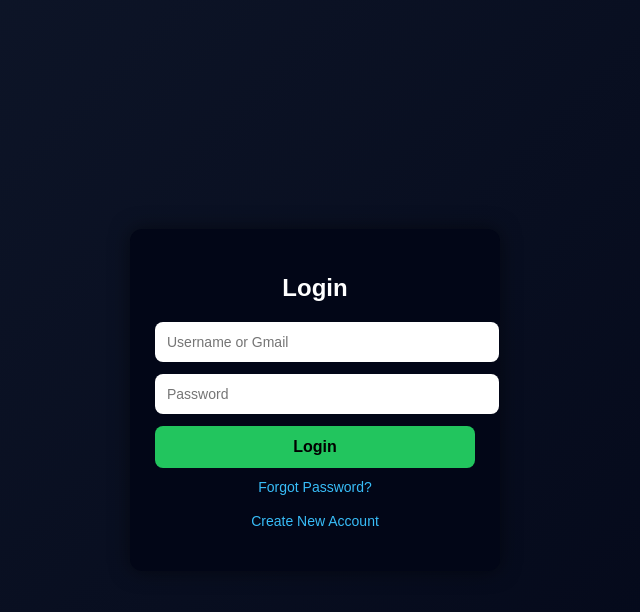
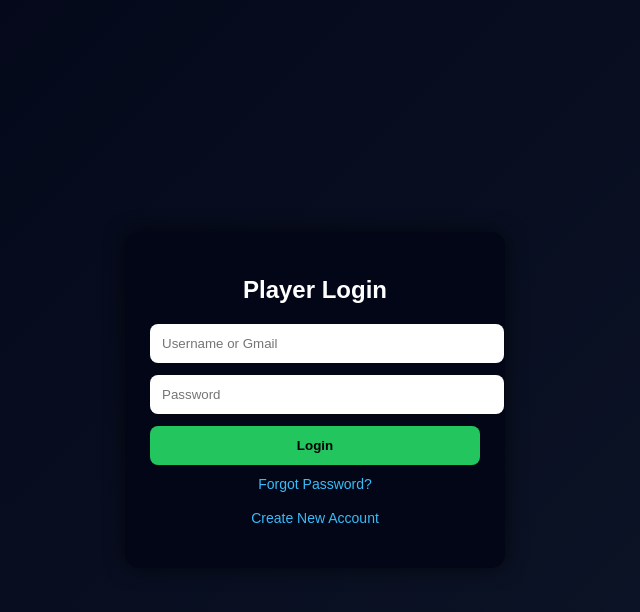
Before and after one commit to AFNsclub/afns-elite-stickers, a plain HTML site: page login.html in a window 1280 px wide. Both pictures are taken after a click on the button "Login". Shown: the whole page, without its empty margins (325-965 px from the left). Drawn offline with Linux system fonts and the light colour scheme.

Commit message:
Update login.html

```diff
--- a/login.html
+++ b/login.html
@@ -2,88 +2,68 @@
 <html lang="en">
 <head>
 <meta charset="UTF-8">
-  <title>Player Login</title>
+<title>Login | AFNs Club</title>
 <meta name="viewport" content="width=device-width, initial-scale=1.0">
 
 <style>
-    body {
-      margin: 0;
-      font-family: Arial, sans-serif;
-      background: linear-gradient(135deg, #0f172a, #020617);
-      color: #fff;
-      height: 100vh;
-      display: flex;
-      justify-content: center;
-      align-items: center;
+body{
+  margin:0;
+  font-family:Arial, sans-serif;
+  background:linear-gradient(135deg,#020617,#0f172a);
+  color:#fff;
+  height:100vh;
+  display:flex;
+  justify-content:center;
+  align-items:center;
 }
-
-    .box {
-      background: #020617;
-      padding: 25px;
-      width: 320px;
-      border-radius: 12px;
-      box-shadow: 0 0 20px rgba(0,0,0,0.5);
+.box{
+  width:330px;
+  background:#020617;
+  padding:25px;
+  border-radius:14px;
+  box-shadow:0 0 20px rgba(0,0,0,.6);
 }
-
-    h2 {
-      text-align: center;
-      margin-bottom: 20px;
+h2{text-align:center;margin-bottom:20px;}
+input{
+  width:100%;
+  padding:12px;
+  margin-bottom:12px;
+  border:none;
+  border-radius:8px;
+  outline:none;
 }
-
-    input {
-      width: 100%;
-      padding: 12px;
-      margin-bottom: 12px;
-      border-radius: 8px;
-      border: none;
-      outline: none;
-      font-size: 14px;
+button{
+  width:100%;
+  padding:12px;
+  background:#22c55e;
+  border:none;
+  border-radius:8px;
+  font-weight:bold;
+  cursor:pointer;
 }
-
-    button {
-      width: 100%;
-      padding: 12px;
-      border: none;
-      border-radius: 8px;
-      background: #22c55e;
-      color: #000;
-      font-weight: bold;
-      font-size: 16px;
-      cursor: pointer;
+a{
+  color:#38bdf8;
+  text-decoration:none;
+  font-size:14px;
 }
-
-    a {
-      color: #38bdf8;
-      text-decoration: none;
-      font-size: 14px;
-    }
-
-    p {
-      text-align: center;
-      margin-top: 10px;
-    }
+p{text-align:center;margin-top:10px;}
 </style>
 </head>
+
 <body>
 
 <div class="box">
-  <h2>Login</h2>
+<h2>Player Login</h2>
 
-  <input type="text" id="loginInput" placeholder="Username or Gmail">
-  <input type="password" id="password" placeholder="Password">
+<input id="input" placeholder="Username or Gmail">
+<input id="password" type="password" placeholder="Password">
 
-  <button onclick="loginUser()">Login</button>
+<button onclick="login()">Login</button>
 
-  <p>
-    <a href="forgot.html">Forgot Password?</a>
-  </p>
-
-  <p>
-    <a href="register.html">Create New Account</a>
-  </p>
+<p><a href="forgot.html">Forgot Password?</a></p>
+<p><a href="register.html">Create New Account</a></p>
 </div>
 
-<!-- Firebase SDK -->
 <script type="module">
 import { initializeApp } from "https://www.gstatic.com/firebasejs/10.7.1/firebase-app.js";
 import { getAuth, signInWithEmailAndPassword } from "https://www.gstatic.com/firebasejs/10.7.1/firebase-auth.js";
@@ -102,40 +82,37 @@
 const auth = getAuth(app);
 const db = getFirestore(app);
 
-  window.loginUser = async function () {
-    const input = document.getElementById("loginInput").value.trim();
+window.login = async function(){
+  const input = document.getElementById("input").value.trim();
   const password = document.getElementById("password").value;
 
-    if (!input || !password) {
-      alert("All fields required");
+  if(!input || !password){
+    alert("সব ফিল্ড পূরণ করো");
     return;
   }
 
   let email = input;
 
-    // যদি Username হয়
-    if (!input.includes("@")) {
-      const q = query(collection(db, "players"), where("username", "==", input));
+  try{
+    // Username হলে → email বের করবো
+    if(!input.includes("@")){
+      const q = query(collection(db,"players"), where("username","==",input));
       const snap = await getDocs(q);
 
-      if (snap.empty) {
-        alert("User not found");
+      if(snap.empty){
+        alert("Username পাওয়া যায়নি");
         return;
       }
 
-      snap.forEach(doc => {
-        email = doc.data().email;
-      });
+      email = snap.docs[0].data().email;
     }
 
-    signInWithEmailAndPassword(auth, email, password)
-      .then(() => {
-        alert("Login Successful");
-        window.location.href = "player.html";
-      })
-      .catch(err => {
-        alert(err.message);
-      });
+    await signInWithEmailAndPassword(auth,email,password);
+    window.location.href="player.html";
+
+  }catch(err){
+    alert("Login failed: " + err.message);
+  }
 }
 </script>
 
```
Lines whose indentation alone changed are shown as unchanged.
